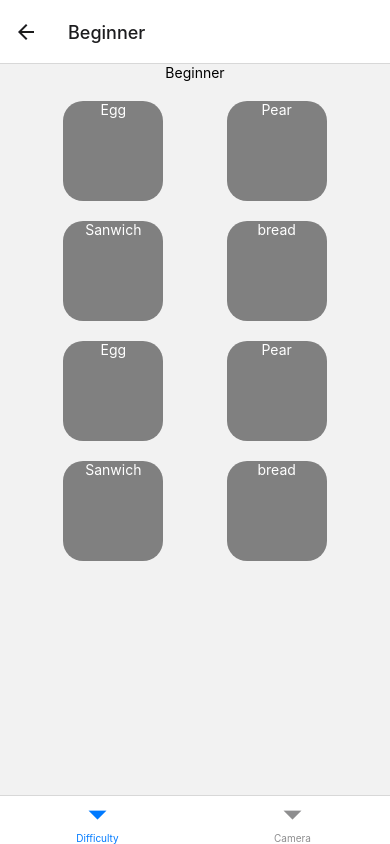
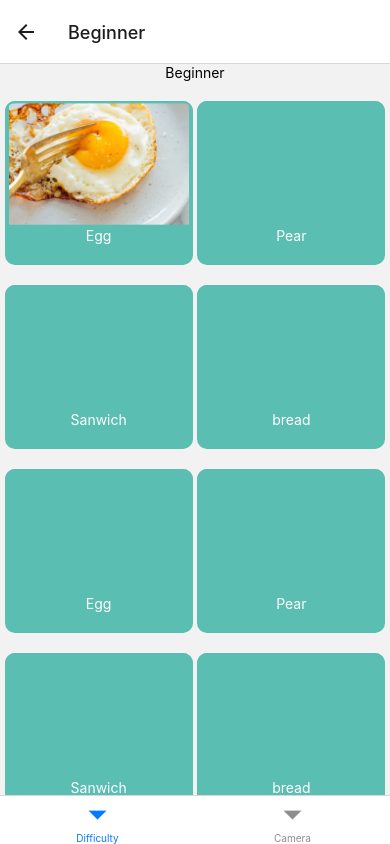
Before and after one commit to RealHenryMartinez/RecipeRace, a React Native app: screen /Beginner in a window 390 px wide. Built offline with nearby package versions, Linux system fonts and the light colour scheme.

Commit message:
successfully added images

```diff
--- a/Screens/Difficulty/Beginner.js
+++ b/Screens/Difficulty/Beginner.js
@@ -10,7 +10,7 @@ import VideoCard from '../../Cards/VideoCard'
 const Beginner = ({navigation}) => {
 
 // ADDING FOOD OPTIONS FOR THE FOOD CATEGORY
-let Food1 = require('../../assets/Food/crispy-fried-egg-recipe 1.png');
+let Food1 = require('../../assets/crispy-fried-egg-recipe.png');
 
 
 
@@ -18,11 +18,12 @@ let Food1 = require('../../assets/Food/crispy-fried-egg-recipe 1.png');
     {
 
         category: "Egg",
+        image: Food1,
         recepies: [
             {
                 name: 'EGG Cake',
                 ingredients: ['milk', 'carrot', 'sugar', 'spices', 'more carrots', 'plate'],
-                image: Food1,
+
                 video: "8PhdfcX9tG0",
                 recipe: ["1. Begin to cook", "2. Begin to boil"],
             },
@@ -144,11 +145,29 @@ let Food1 = require('../../assets/Food/crispy-fried-egg-recipe 1.png');
             numColumns = {2}
             renderItem={({ item }) => (
                 <TouchableOpacity
-                    style = {{backgroundColor: 'grey', height: 100, width: 100, borderRadius: 20}}
+                    style = {{
+                        backgroundColor: 'grey',
+                        height: 164,
+                        width: 188,
+                        borderRadius: 10,
+                        backgroundColor: '#5BBEB3',
+                        borderColor: '#5BBEB3'}}
                     onPress = {() => navigation.navigate('FoodList', item)}>
                   {/* Display the name of the category ons the top of the screen */}
-                  {/* <Image source= { item.image } /> */}
-                  <Text style = {{color: 'white', alignSelf:'center'}}> {item.category} </Text>
+                  <Image source = { item.image } style = {{
+                        width: 188,
+                        height: 126,
+                        borderRadius: 10,
+                        borderWidth: 2,
+                        borderColor: '#5BBEB3',
+                        borderBottomLeftRadius: 0,
+                        borderBottomRightRadius: 0,
+                    }} />
+                  <Text style = {{
+                            color: 'white',
+                            alignSelf:'center',
+
+                                }}> {item.category} </Text>
                 </TouchableOpacity>
               )}
         />
```
Also changed, not shown: assets/crispy-fried-egg-recipe.png (renamed from assets/Food/crispy-fried-egg-recipe 1.png).
